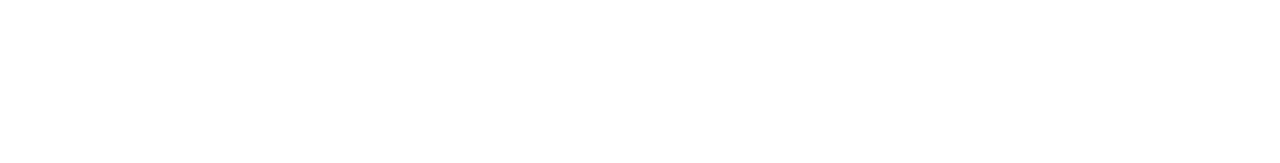
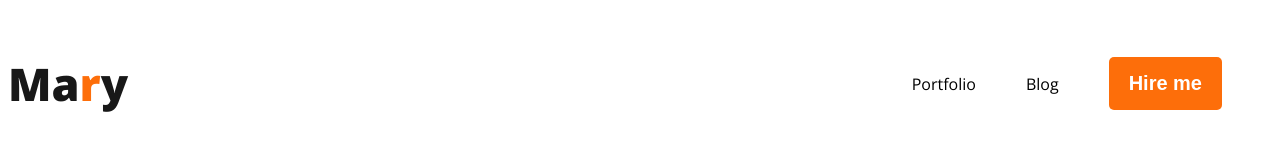
Before and after one commit to ratanchowdhury360/web-developer-portfolio, a plain HTML site: page index.html in a window 1280 px wide. Drawn offline with nearby package versions, Linux system fonts and the light colour scheme.

Commit message:
added nav

```diff
--- a/index.html
+++ b/index.html
@@ -4,9 +4,21 @@
     <meta charset="UTF-8">
     <meta name="viewport" content="width=device-width, initial-scale=1.0">
     <title>Web Developer Portfolio</title>
+    <link rel="preconnect" href="https://fonts.googleapis.com">
+<link rel="preconnect" href="https://fonts.gstatic.com" crossorigin>
+<link href="https://fonts.googleapis.com/css2?family=Merriweather:ital,wght@0,300;0,400;0,700;0,900;1,300;1,400;1,700;1,900&family=Open+Sans:ital,wght@0,300..800;1,300..800&family=Work+Sans:ital,wght@0,100..900;1,100..900&display=swap" rel="stylesheet">
+    <link rel="stylesheet" href="styles/portfolio.css">
 </head>
 <body>
     <header>
+        <nav>
+            <h3 class="nav-title">Ma<span class="orange-color">r</span>y</h3>
+            <ul>
+                <li><a href=""></a>Portfolio</li>
+                <li><a href=""></a>Blog</li>
+                <li><button class="btn-primary">Hire me</button></li>
+            </ul>
+        </nav>
 
     </header>
     <main>
--- /dev/null
+++ b/styles/portfolio.css
@@ -0,0 +1,45 @@
+body{
+    font-family: "Open Sans", serif;
+    font-optical-sizing: auto;
+
+
+}
+.nav-title{
+
+    color: #181818;
+    font-size: 45px;
+    font-weight: 800;
+}
+.orange-color{
+    color: #FD6E0A;
+}
+.btn-primary{
+border-radius: 5px;
+background-color: #FD6E0A;
+border: 0;
+color: white;
+font-size: 20px;
+font-weight: 700;
+padding: 15px 20px;
+}
+.btn-primary:hover{
+    font-size: 25px;
+}
+
+nav {
+    display: flex;
+    align-items: center;
+    justify-content: space-between;
+}
+nav > ul{
+    display: flex;
+    align-items: center;
+}
+nav li{
+    list-style: none;
+    margin-right: 50px;
+}
+ nav a{
+    text-decoration: none;
+    color: #474747;
+ }
```
